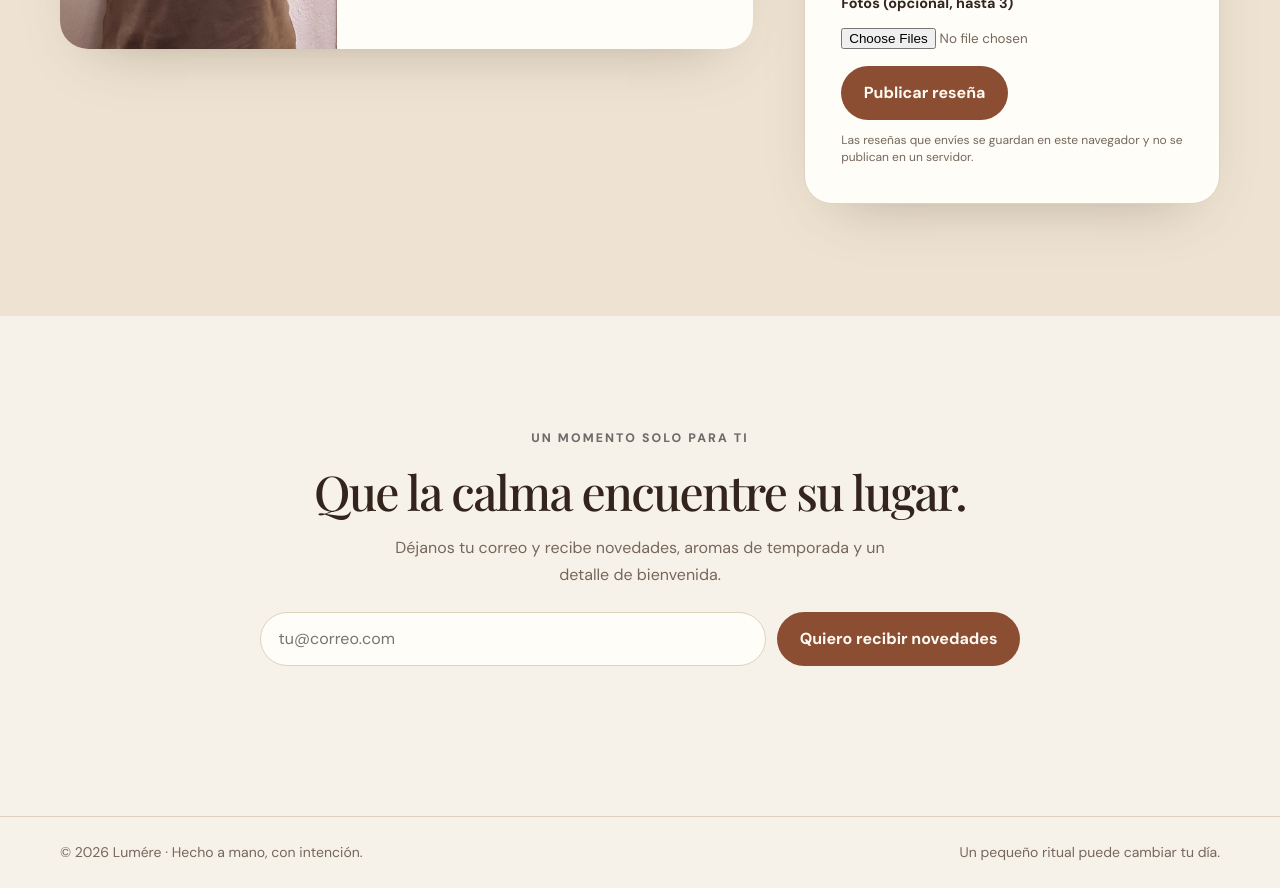
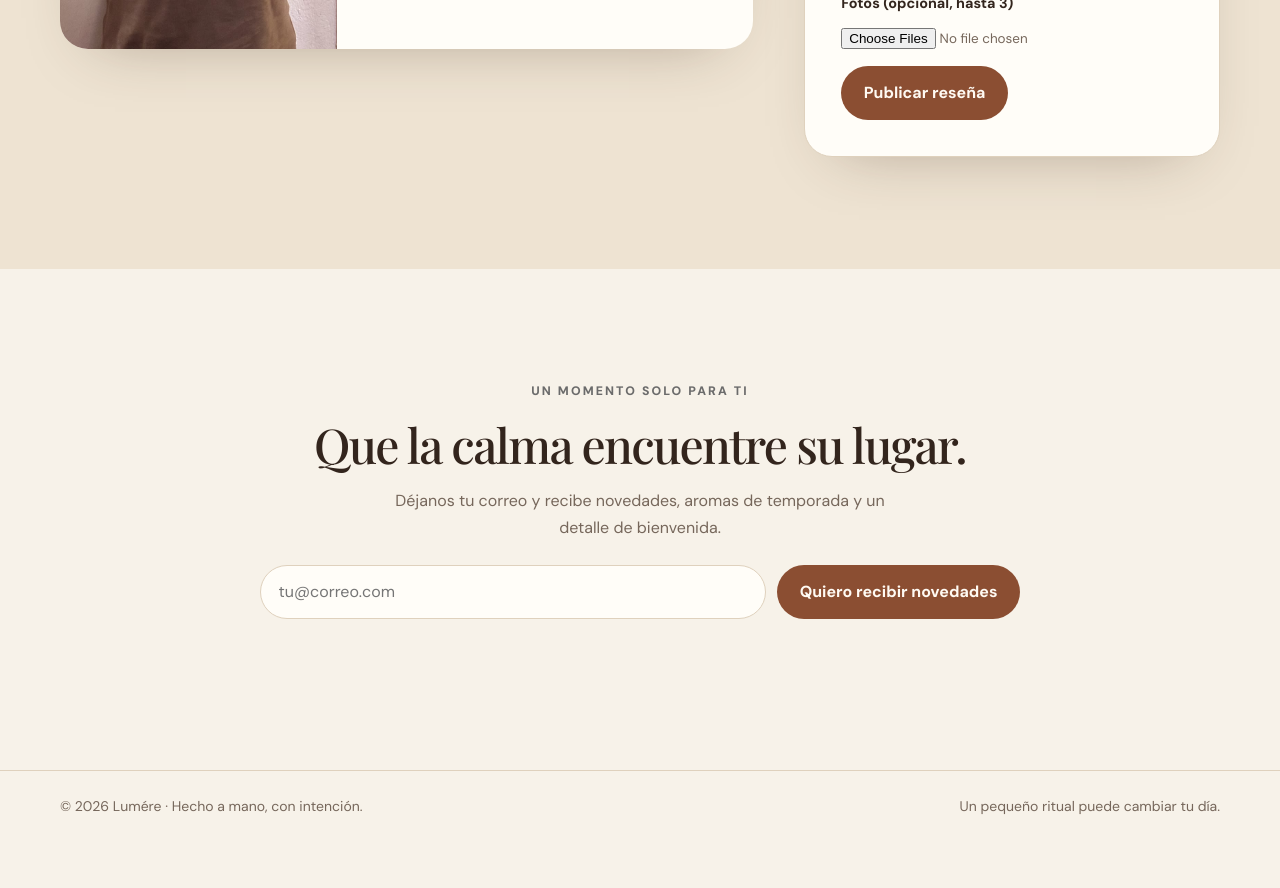
Before and after one commit to CristobalFMV/plantilla_web, a React (Vite) app: page / in a window 1280 px wide. Shown: the part 4340-5228 px from the top of the page. After the commit the page ends 5182 px from the top, so only its background shows below. Built offline with nearby package versions, Linux system fonts and the light colour scheme.

Commit message:
eliminado comentario de story

```diff
--- a/src/components/Story/Story.tsx
+++ b/src/components/Story/Story.tsx
@@ -256,9 +256,6 @@ export default function Story() {
             {error && <p className="review-feedback is-error" role="alert">{error}</p>}
             {message && <p className="review-feedback" role="status">{message}</p>}
             <button className="btn review-submit" type="submit">Publicar reseña</button>
-            <small className="review-storage-note">
-              Las reseñas que envíes se guardan en este navegador y no se publican en un servidor.
-            </small>
           </form>
         </div>
       </div>
```
